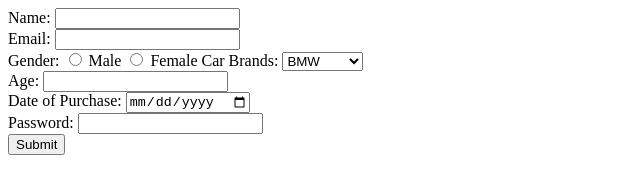
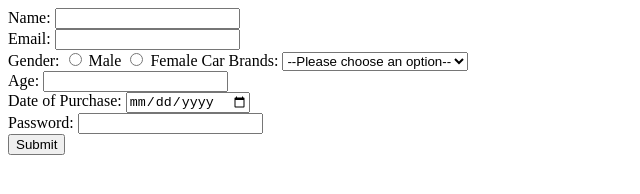
Before and after one commit to acciojob/signup-form-car-Toshika-02, a website: page main.html in a window 1280 px wide. Shown: the whole page, without its empty margins (0-640 px from the left). Drawn offline with Linux system fonts and the light colour scheme.

Commit message:
created a submission

```diff
--- a/main.html
+++ b/main.html
@@ -10,7 +10,7 @@
 	<!-- the entire body must be written by student -->
 	<form action="/submit" method="post">
         <label for="name">Name:</label>
-        <input type="text" id="name" name="name" required><br>
+        <input type="text" id="name" name="name" required> <br>
 
         <label for="email">Email:</label>
         <input type="email" id="email" name="email" required><br>
@@ -23,7 +23,8 @@
 
 
         <label for="cars">Car Brands:</label>
-        <select id="cars" name="cars">
+        <select id="cars" name="cars" required>
+			 <option value="" disabled selected>--Please choose an option--</option>
             <option value="BMW">BMW</option>
             <option value="Audi">Audi</option>
             <option value="Mercedes">Mercedes</option>
```
